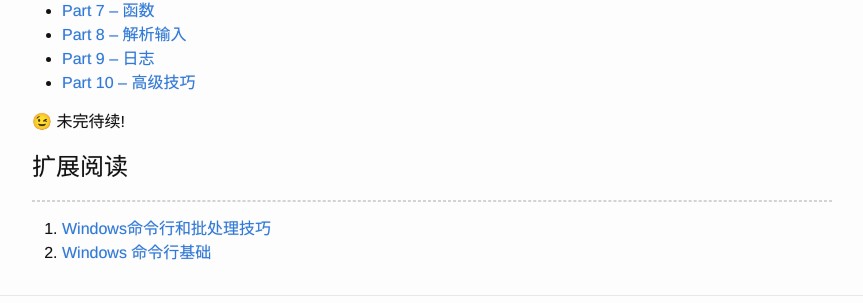
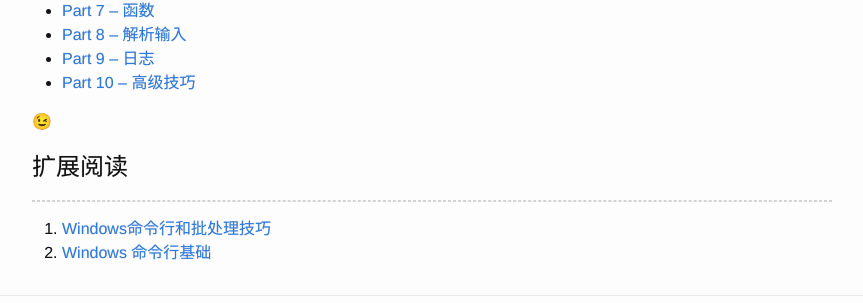
Before and after one commit to ettingshausen/ettingshausen.github.io, a Jekyll site: the page built from _posts/2017-12-09-guide-to-windows-batch-scripting.md, in a window 1280 px wide and 900 px high, scrolled down 591 px. Shown: the part 427-730 px from the top of the window, without its empty margins (208-1071 px from the left). Built offline with Jekyll 4.4.1, drawn with Linux system fonts in a browser that asks for light colours; emoji names are drawn with the system emoji font; Markdown is read by kramdown in place of the engine named in the settings.

Commit message:
windows batch tutorial

```diff
--- a/_posts/2017-12-09-guide-to-windows-batch-scripting.md
+++ b/_posts/2017-12-09-guide-to-windows-batch-scripting.md
@@ -40,7 +40,6 @@ Windows 10 替换了默认的 `cmd` 为 `Powershell` ，显然 `Powershell` 更
 + [Part 10 – 高级技巧]({% post_url 2018-01-26-windows-batch-advanced-tricks %})
 
 :wink:
-未完待续!
 
 # 扩展阅读
 ----
```
